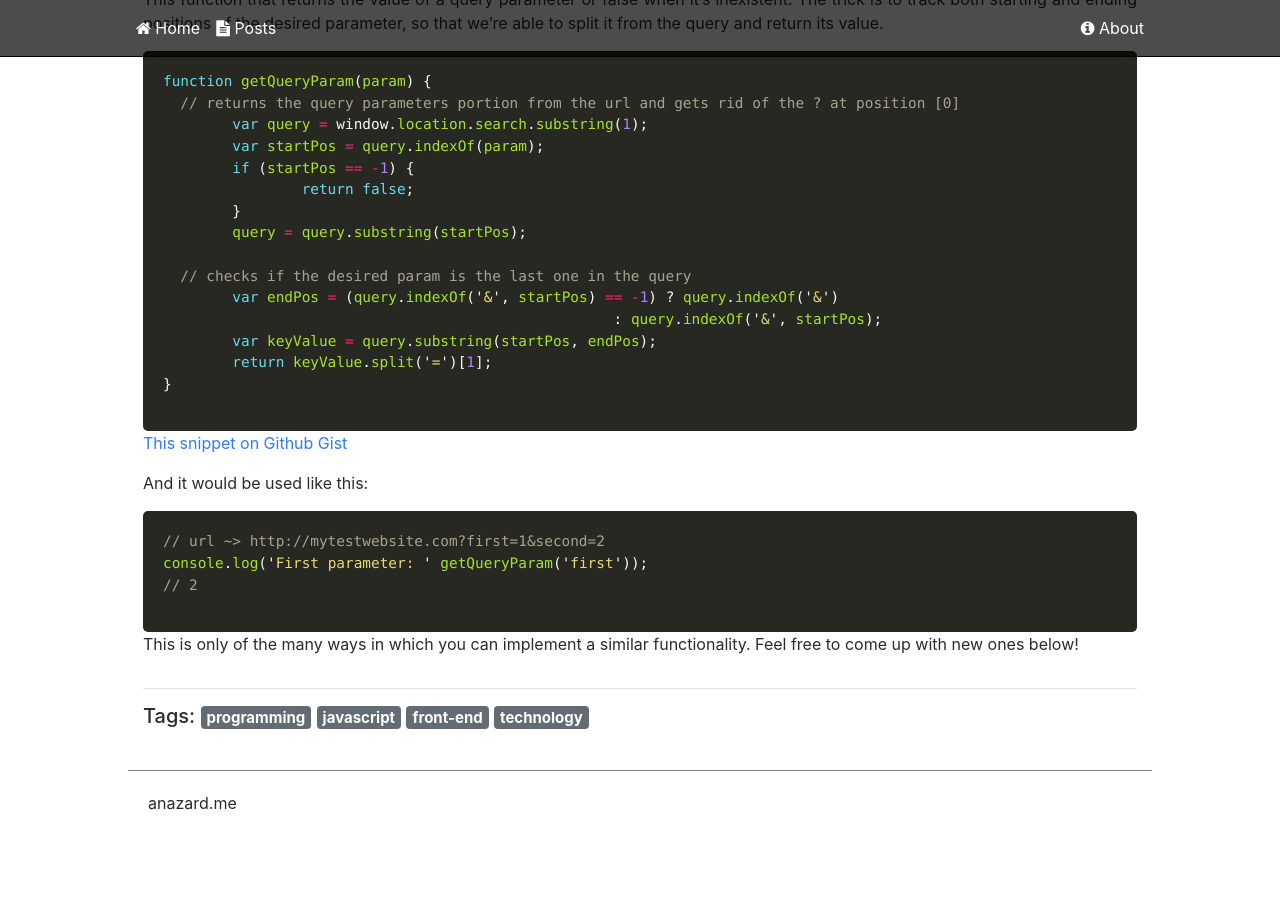
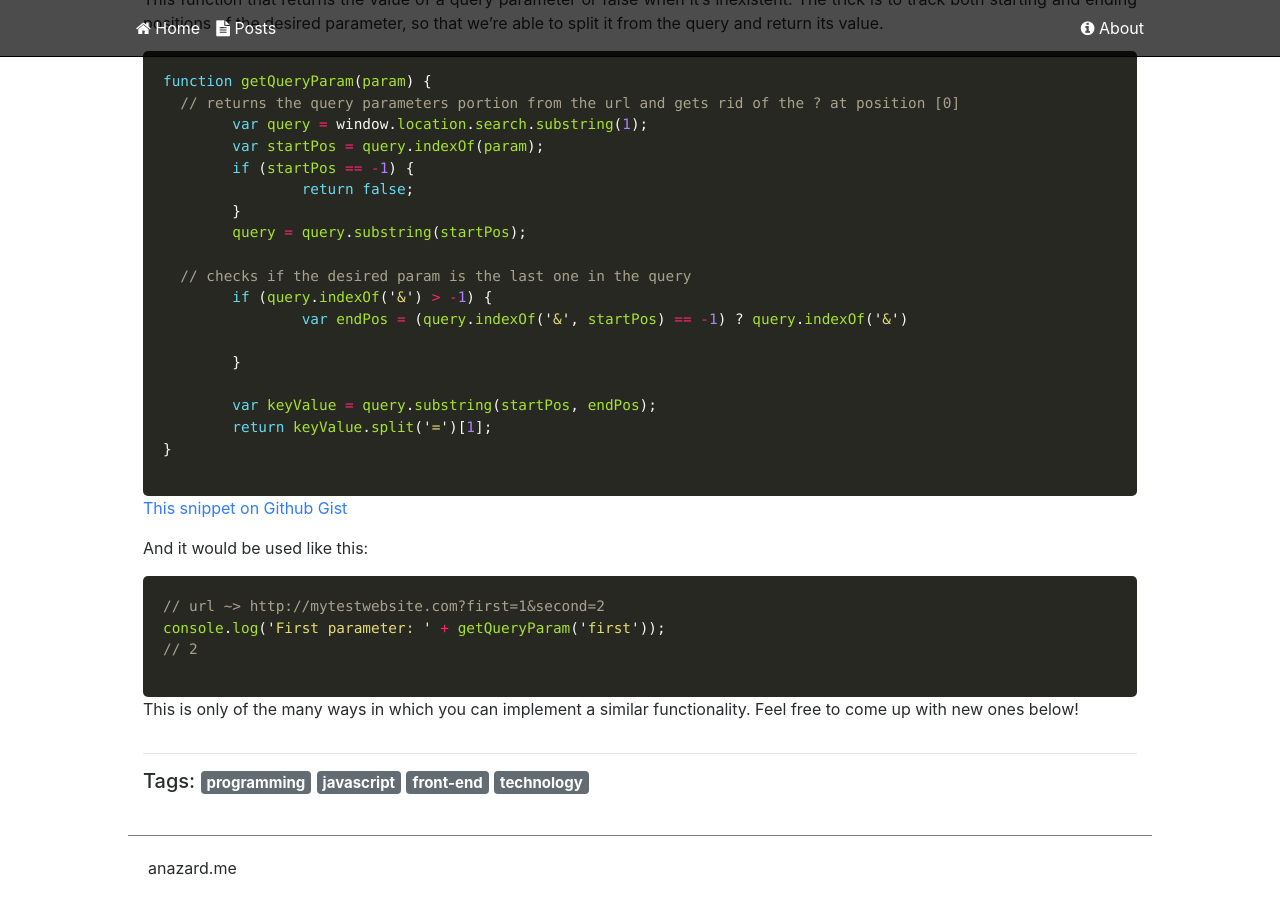
Before and after one commit to anacampesan/anazard_previous, a Jekyll site: the page built from _posts/2017-10-05-js-returning-query-parameters.md, in a window 1280 px wide and 900 px high, scrolled down 505 px. Built offline with Jekyll 4.4.1, drawn with Linux system fonts in a browser that asks for light colours; nearby versions of some CDN libraries; comment, search, counter and statistics services are not loaded; before the commit the page ends 1340 px from its top, so only the background shows below that.

Commit message:
Fix js post

````diff
--- a/_posts/2017-10-05-js-returning-query-parameters.md
+++ b/_posts/2017-10-05-js-returning-query-parameters.md
@@ -22,8 +22,11 @@ function getQueryParam(param) {
 	query = query.substring(startPos);
 
   // checks if the desired param is the last one in the query
-	var endPos = (query.indexOf('&', startPos) == -1) ? query.indexOf('&')
-                                                    : query.indexOf('&', startPos);
+	if (query.indexOf('&') > -1) {
+		var endPos = (query.indexOf('&', startPos) == -1) ? query.indexOf('&')
+																											: query.indexOf('&', startPos);
+	}
+
 	var keyValue = query.substring(startPos, endPos);
 	return keyValue.split('=')[1];
 }
@@ -34,7 +37,7 @@ And it would be used like this:
 
 ```js
 // url ~> http://mytestwebsite.com?first=1&second=2
-console.log('First parameter: ' getQueryParam('first'));
+console.log('First parameter: ' + getQueryParam('first'));
 // 2
 ```
 
````
Also changed, not shown: 1 other file.
